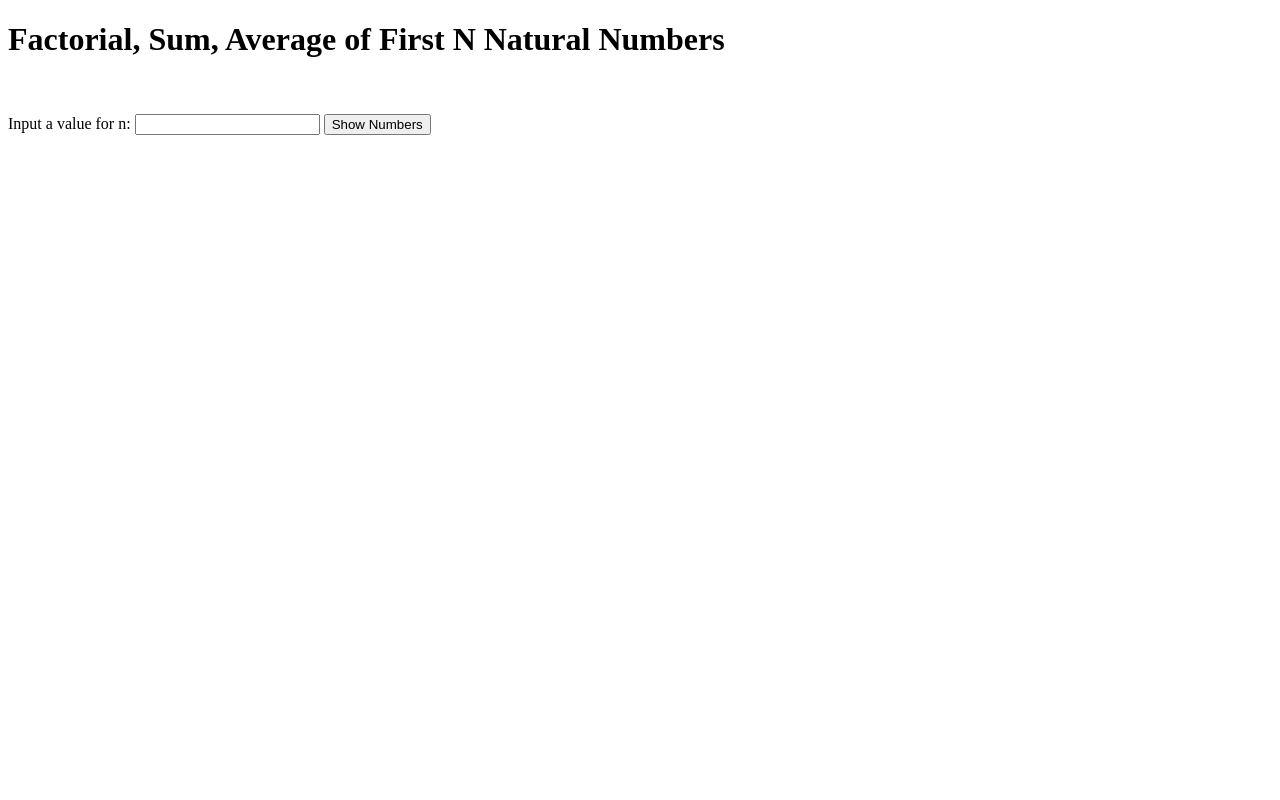
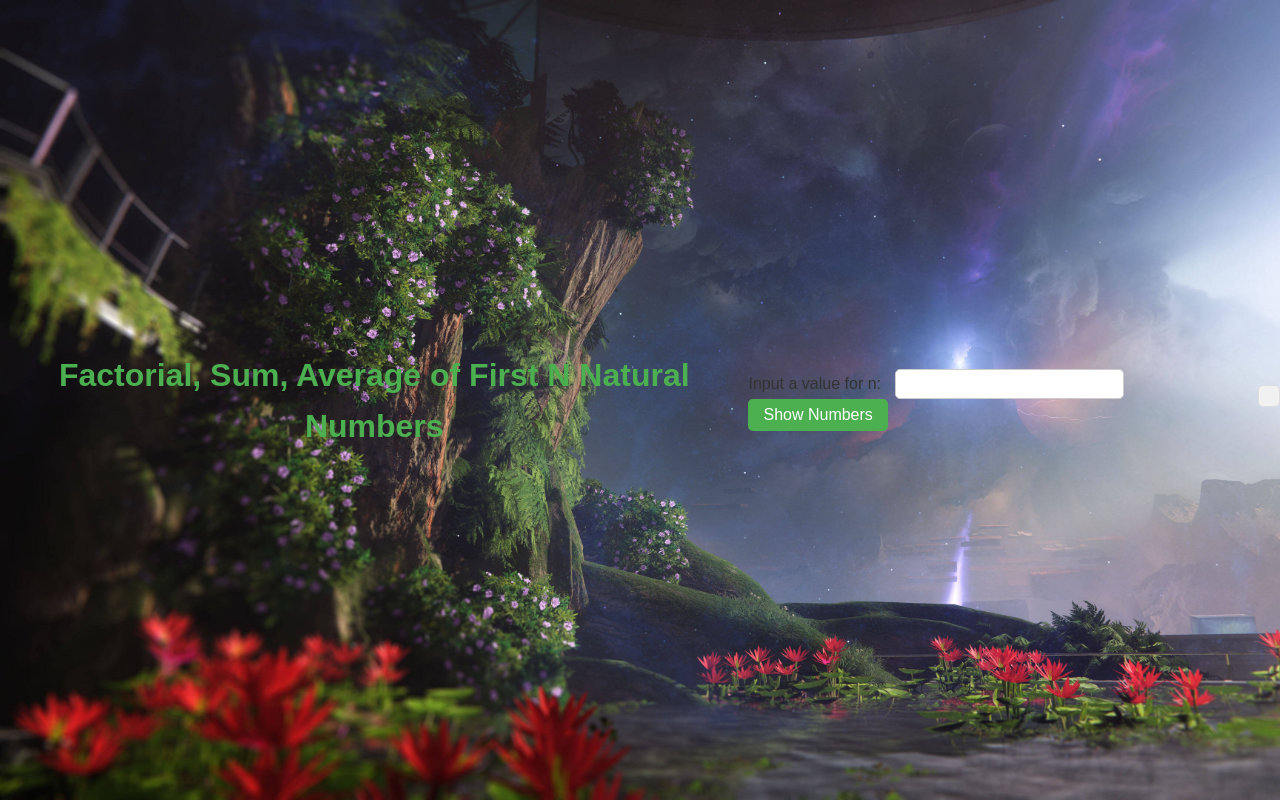
Before and after one commit to rsssiapno/ITC, a plain HTML site: page natural numbers.html in a window 1280 px wide. Drawn offline with Linux system fonts and the light colour scheme.

Commit message:
Newly changed

```diff
--- /dev/null
+++ b/JS Scripts/Factorial, Sum, Average of First N Natural Numbers.js
@@ -0,0 +1,25 @@
+function ShowNumbers() {
+
+    var nlimit,i,ntext;
+
+    nlimit = document.getElementById("nlimit").value;
+
+    ntext="";
+    i=1;
+
+   do {
+         ntext += i+" ";
+         i++;
+    } while (i <= nlimit);
+
+    console.log(nlimit);
+    console.log(ntext);
+
+    document.getElementById("ntitle").innerHTML=
+      "The first "+nlimit+" natural numbers are:";
+
+    document.getElementById("nnumbers").innerHTML=
+       ntext;
+
+
+}
--- a/incometax.css
+++ b/incometax.css
@@ -1,6 +1,9 @@
 body {
     font-family: Futura;
     background-color: #471a60;
+    background-image: url('Assets/ZephyrConcourse.png');
+    background-size:cover;
+    background-repeat:no-repeat;
     display: flex;
     justify-content: center;
     align-items: center;
--- /dev/null
+++ b/natural numbers.css
@@ -0,0 +1,76 @@
+body {
+    font-family: Arial, sans-serif;
+    margin: 20px;
+    background-color: #f9f9f9;
+    background-image: url('Assets/tfs-media-wallpaper-4.jpg');
+    background-size:cover;
+    background-repeat:no-repeat;
+    display: flex;
+    justify-content: center;
+    align-items: center;
+    min-height: 100vh;
+    margin: 0;
+    color: #333;
+    line-height: 1.6;
+  }
+
+  /* Header styling */
+  h1 {
+    font-size: 2rem;
+    color: #4CAF50;
+    text-align: center;
+    margin-bottom: 20px;
+  }
+
+  /* Label and input styling */
+  label {
+    font-size: 1rem;
+    margin-right: 10px;
+  }
+
+  input[type="number"] {
+    padding: 5px 10px;
+    font-size: 1rem;
+    border: 1px solid #ccc;
+    border-radius: 5px;
+    margin-right: 10px;
+  }
+
+  button {
+    padding: 7px 15px;
+    font-size: 1rem;
+    color: #fff;
+    background-color: #4CAF50;
+    border: none;
+    border-radius: 5px;
+    cursor: pointer;
+    transition: background-color 0.3s ease;
+  }
+
+  button:hover {
+    background-color: #45a049;
+  }
+
+  /* Subheading styling */
+  h3 {
+    font-size: 1.5rem;
+    color: #555;
+    margin-top: 20px;
+  }
+
+  /* Paragraph styling */
+  p {
+    font-size: 1rem;
+  }
+
+  /* Number list styling */
+  #nnumbers {
+    font-family: monospace;
+    font-size: 1.1rem;
+    margin-top: 10px;
+    white-space: pre-wrap;
+    padding: 10px;
+    background-color: #f1f1f1;
+    border: 1px solid #ddd;
+    border-radius: 5px;
+  }
--- a/natural numbers.html
+++ b/natural numbers.html
@@ -3,6 +3,7 @@
 <head>
   <meta charset="UTF-8">
   <title>Natural Numbers</title>
+  <link rel="stylesheet" href="natural numbers.css">
 </head>
 <body>
 
@@ -16,35 +17,7 @@
 <h3 id="ntitle"></h3>
 
 <p id="nnumbers"></p>
-<script>
-function ShowNumbers() {
-
-    var nlimit,i,ntext;
-
-    nlimit = document.getElementById("nlimit").value;
-
-    ntext="";
-    i=1;
-
-   do {
-         ntext += i+" ";
-         i++;
-    } while (i <= nlimit);
-
-    console.log(nlimit);
-    console.log(ntext);
-
-    document.getElementById("ntitle").innerHTML=
-      "The first "+nlimit+" natural numbers are:";
-
-    document.getElementById("nnumbers").innerHTML=
-       ntext;
-
-
-
-}
-
-</script>
+<script src="JS Scripts/Factorial, Sum, Average of First N Natural Numbers.js"></script>
 </body>
 
 </html>
--- a/payroll.css
+++ b/payroll.css
@@ -61,7 +61,7 @@ button {
 }
 
 button:hover {
-    background-color: #0056b3;
+    background-color: #471a60;
 }
 
 /* Table styles */
```
Also changed, not shown: incometax.html (+1 -1 lines), index.css (+4 -10 lines), payroll.html (+1 -1 lines), Assets/tfs-media-wallpaper-2.jpg (added), Assets/tfs-media-wallpaper-4.jpg (added), 1 other file.
